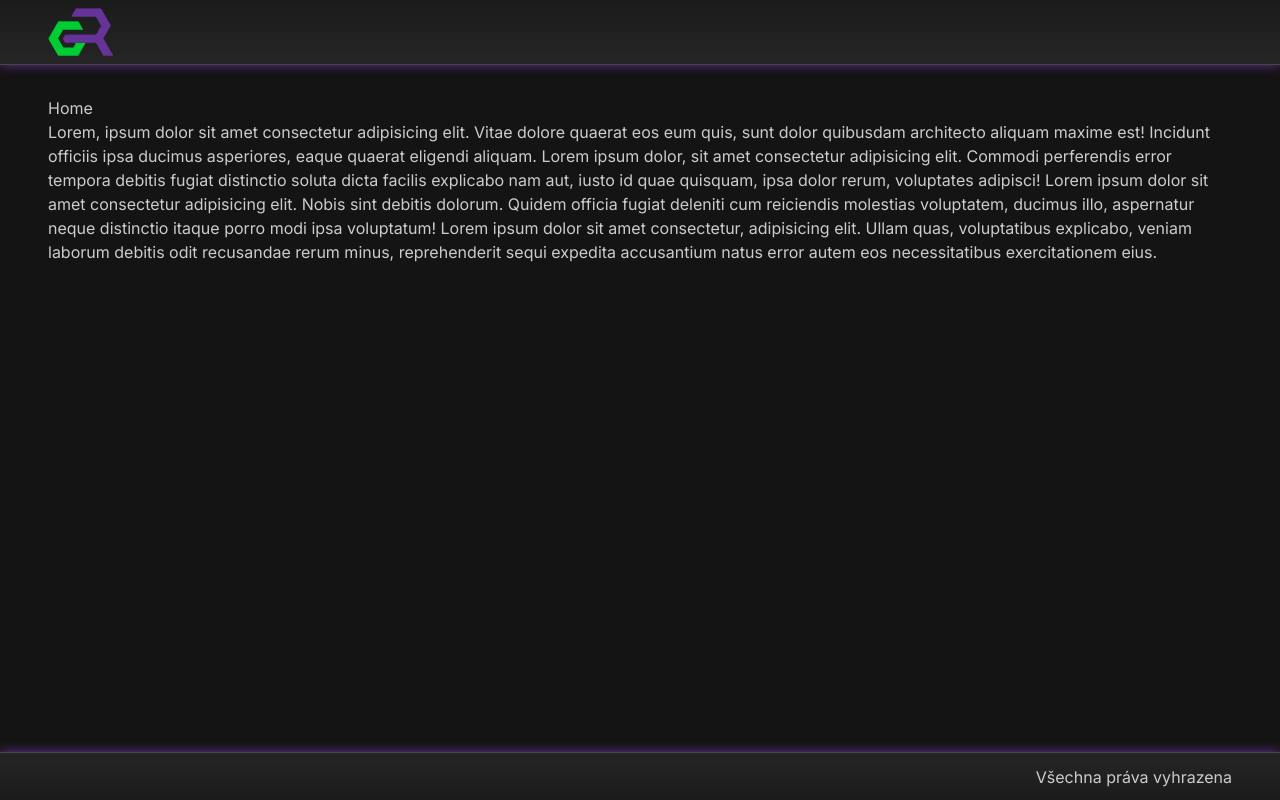
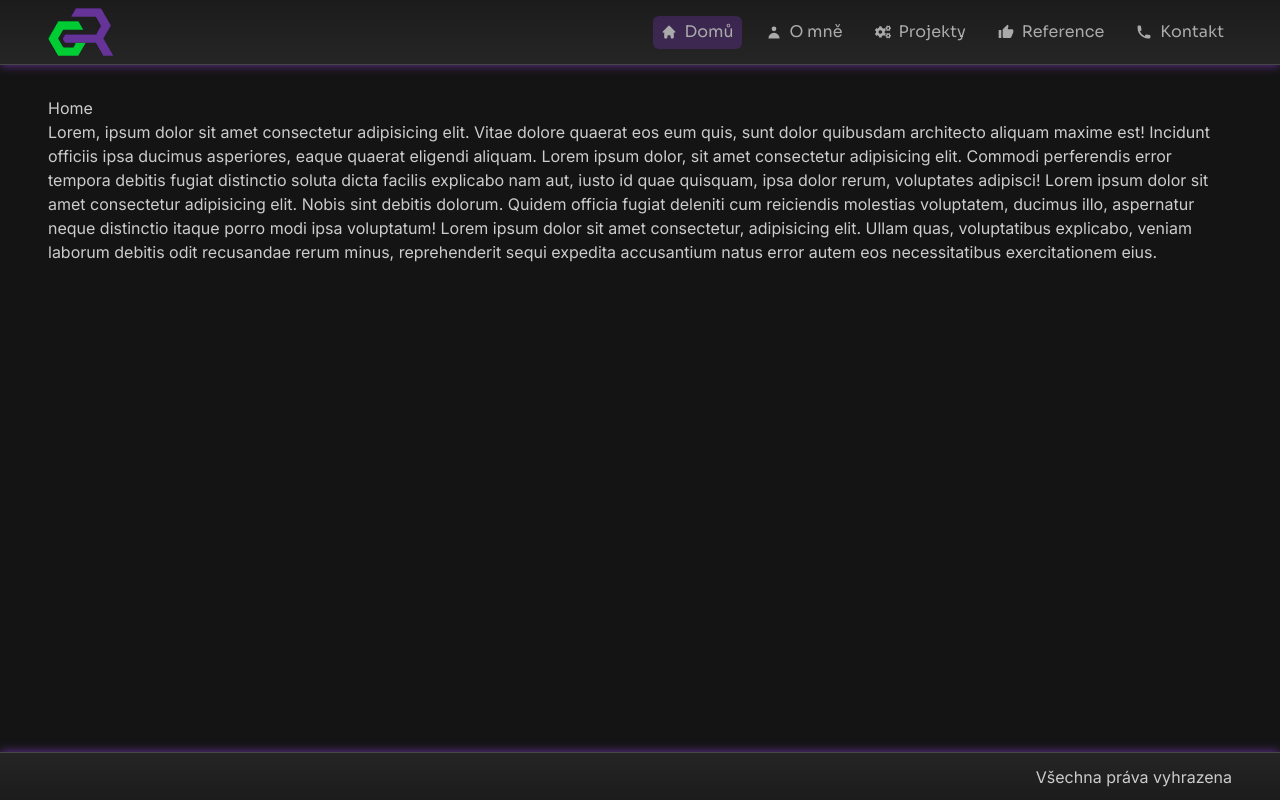
Before and after one commit to PetrGrabovsky/grabovsky-tech, a Next.js app: page / in a window 1280 px wide. Built offline with nearby package versions, Linux system fonts and the light colour scheme.

Commit message:
feat: Vytvoř základ Navigation a integruj do NavBar

```diff
--- a/components/layout/NavBar.tsx
+++ b/components/layout/NavBar.tsx
@@ -2,6 +2,7 @@ import useLayout from '@/hooks/useLayout';
 
 import Logo from './Logo';
 import MenuButton from './MenuButton';
+import Navigation from './Navigation';
 
 const NavBar = () => {
   const { isMobileView } = useLayout();
@@ -9,7 +10,7 @@ const NavBar = () => {
   return (
     <div className='flex h-16 items-center justify-between'>
       <Logo />
-      {isMobileView && <MenuButton />}
+      {isMobileView ? <MenuButton /> : <Navigation />}
     </div>
   );
 };
--- /dev/null
+++ b/components/layout/Navigation.tsx
@@ -0,0 +1,23 @@
+import { usePathname } from 'next/navigation';
+
+import navItems from '@/data/navItems';
+
+import NavLink from './NavLink';
+
+const Navigation = () => {
+  const pathname = usePathname() || '/';
+
+  return (
+    <nav>
+      <ul className='flex items-center md:flex-row md:space-x-4'>
+        {navItems.map((item) => (
+          <li key={item.id}>
+            <NavLink navItem={item} isActive={pathname === item.href} />
+          </li>
+        ))}
+      </ul>
+    </nav>
+  );
+};
+
+export default Navigation;
```
